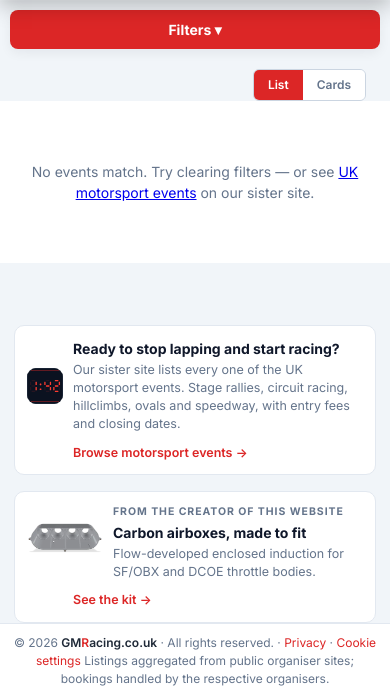
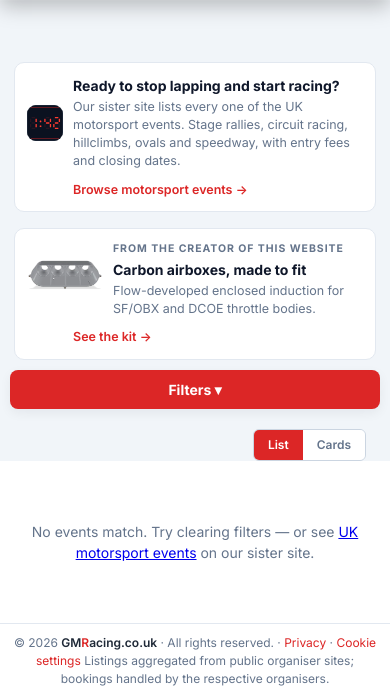
Before and after one commit to gmanrally/trackdayfinder, a FastAPI app: page / in a window 390 px wide. Shown: the part 146-844 px from the top of the page. Run offline with FastAPI, Linux system fonts and the light colour scheme; data that the repository does not hold is empty.

Commit message:
Move the promo strip above the list on phones
"Above the footer" is a desktop placement. It works there because the table
has its own scroll box, so the footer, the sister-site card and the shop card
are on screen the whole time. On a phone the table scrolls with the page and
the list is the page: the strip rendered correctly at full size roughly 130
screenfuls down, which is not a placement, it is a hiding place.

No pagination cap fixes that honestly — the list is the point of the page, so
anything after it is out of reach on a phone. body is already a flex column
and the strip is a direct child, so one order rule in the existing 640px
media query moves it under the header on small screens, with no markup change
and nothing at all altered on desktop.

Co-Authored-By: Claude Opus 5 (1M context) <noreply@anthropic.com>

```diff
--- a/app/templates/_base.html
+++ b/app/templates/_base.html
@@ -137,6 +137,15 @@
     font-size: 12.5px; font-weight: 600; color: var(--accent);
   }
   @media (max-width: 640px) {
+    /* Above the footer is a desktop placement. It works there because the
+       table has its own scroll box, so the footer and these two cards are on
+       screen the whole time. On a phone the table scrolls with the page and
+       the list IS the page — the strip sat ~130 screenfuls down and nobody
+       ever saw it. body is a flex column and these are direct children, so
+       the strip moves under the header on small screens with no change to
+       the markup and none to the desktop layout. */
+    header { order: -2; }
+    .sibling-promo { order: -1; }
     .sibling-promo { padding: 12px 14px 0; }
     .sp-card { flex-wrap: wrap; gap: 10px; padding: 12px; }
     /* Keep the icon and headline on one row — flex-basis lets the text
```
